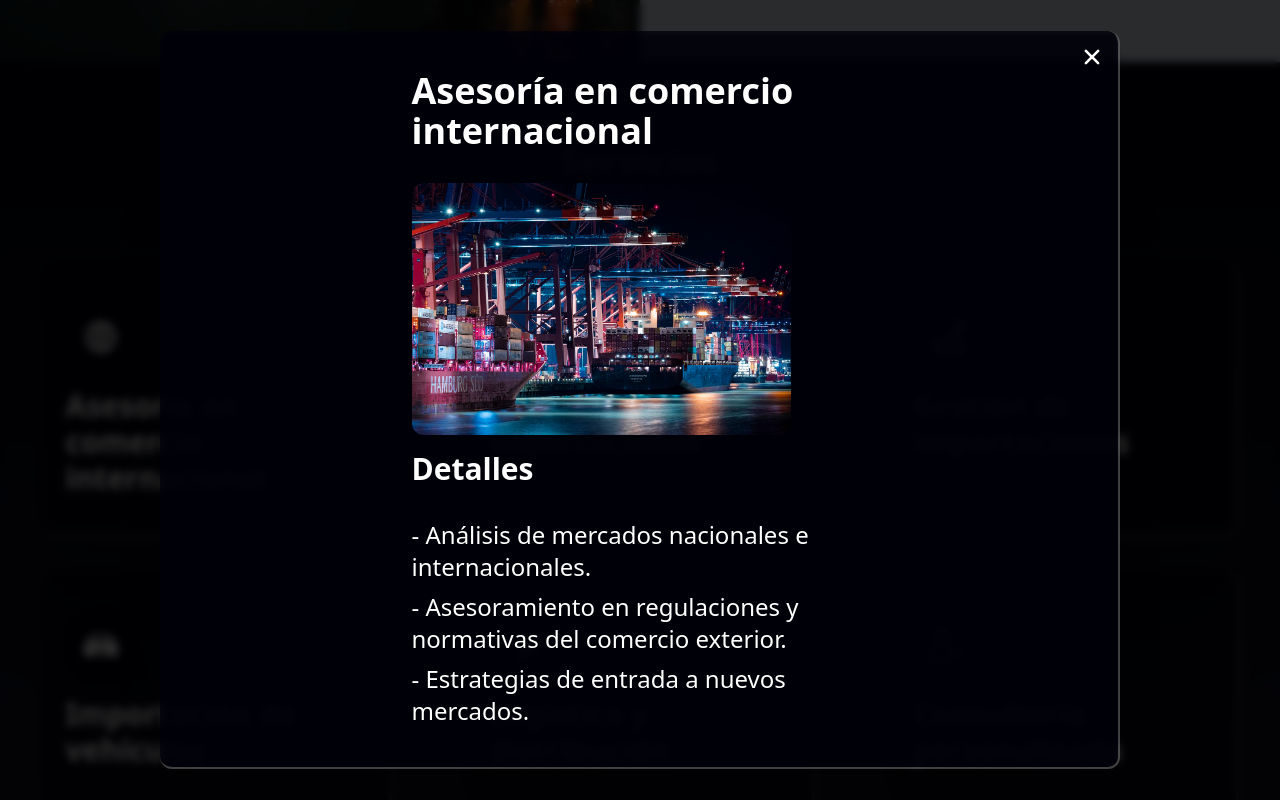
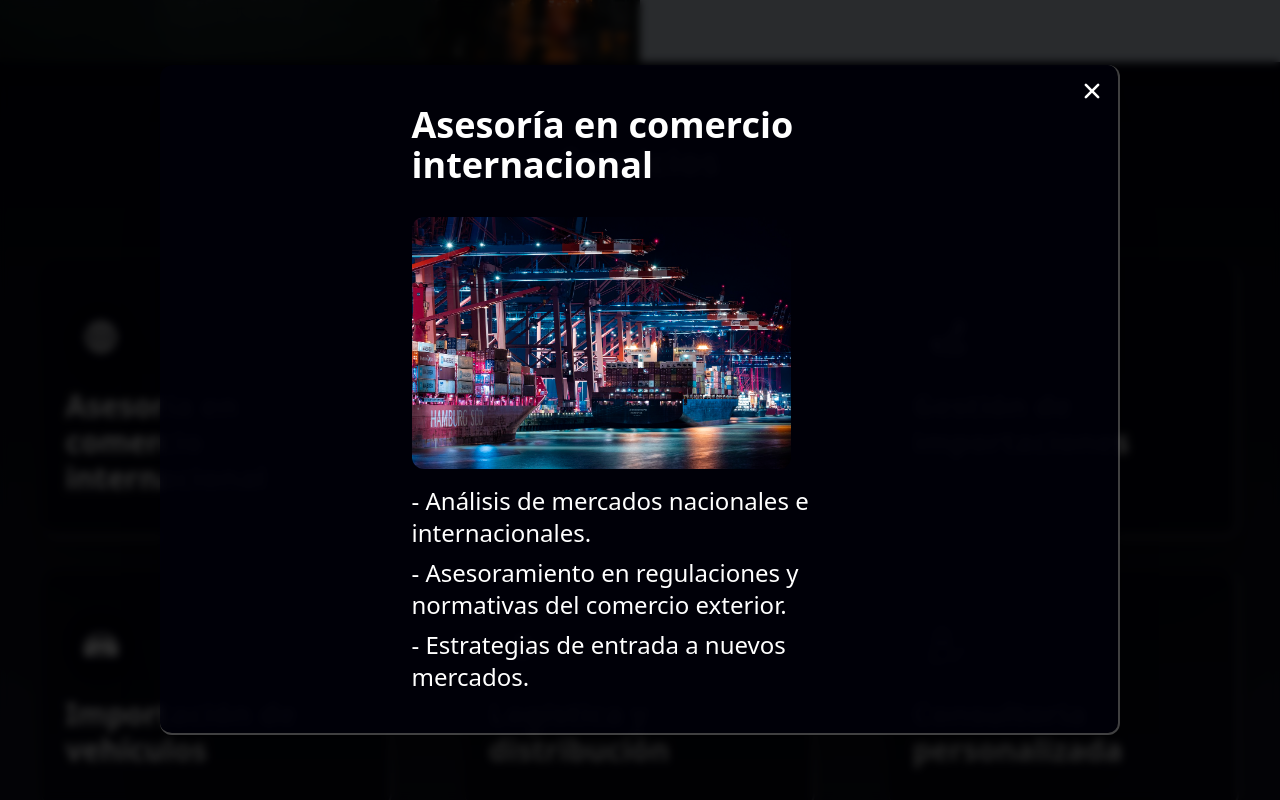
Before and after one commit to jmonto55/blensuz, a React (Vite) app: page / in a window 1280 px wide. Both pictures are taken after a click on the element "Asesoría en comercio internacional". Shown: the part 2224-3024 px from the top of the page. Built offline with nearby package versions, Linux system fonts and the light colour scheme.

Commit message:
Fix cosmetic issues

```diff
--- a/src/App.jsx
+++ b/src/App.jsx
@@ -74,7 +74,7 @@ const App = () => {
         <section id="" className="relative w-full bg-slate-300">
           <div className="w-full flex justify-center">
             <img src={boat} alt="Hero" className="hidden md:block w-1/2 object-cover " />
-            <div className="px-10 flex flex-col justify-evenly text-center md:w-1/2 tracking-wider leading-relaxed">
+            <div className="px-5 sm:px-10 flex flex-col justify-evenly text-center md:w-1/2 tracking-wider leading-relaxed">
               <div>
                 <h3 className="font-bold text-3xl mt-14 mb-4">Misión</h3>
                 <p className=" text-xl">
@@ -98,7 +98,7 @@ const App = () => {
                 <img src={modalData.picture} alt="Service" className="w-5/6 rounded-xl" />
               </div>
               <div className="flex flex-col w-1/2 min-w-[350px] max-w-[500px]">
-                <h3 className="font-bold text-3xl mb-8">Detalles</h3>
+                <h3 className="font-bold text-3xl mb-6 hidden 2xl:block">Detalles</h3>
                 <ul className="text-xl sm:text-2xl flex flex-col gap-2">
                   {modalData.perks.map((perk, index) => (
                     <li key={index}>- {perk}.</li>
@@ -172,7 +172,7 @@ const App = () => {
             </div>
             <div>
               <div className="mb-8 flex flex-col items-center gap-2 font-bold">
-                <p className="text-center text-2xl">
+                <p className="text-center text-2xl mt-10">
                   ¿Tienes alguna duda o inquietud? ¡Contáctanos!
                 </p>
                 <p className="text-center text-2xl">
@@ -180,9 +180,9 @@ const App = () => {
                 </p>
               </div>
               <form className="flex flex-col items-center gap-4">
-                <input type="text" placeholder="Nombre" className="w-[400px] p-4 bg-[#00010e] text-white rounded-xl" />
-                <textarea placeholder="Mensaje" className="w-[400px] h-[200px] p-4 bg-[#00010e] text-white rounded-xl" />
-                <button className="w-[400px] p-4 bg-[#00010e] text-white rounded-xl">Enviar</button>
+                <input type="text" placeholder="Nombre" className="w-[360px] p-4 bg-[#00010e] text-white rounded-xl" />
+                <textarea placeholder="Mensaje" className="w-[360px] h-[200px] p-4 bg-[#00010e] text-white rounded-xl" />
+                <button className="w-[360px] p-4 bg-[#00010e] text-white rounded-xl">Enviar</button>
               </form>
             </div>
           </div>
--- a/src/components/Modal.jsx
+++ b/src/components/Modal.jsx
@@ -9,7 +9,7 @@ const Modal = ({ children, open, onClose }) => {
       className={`backdrop-blur-sm z-40 fixed inset-0 flex justify-center items-center transition-colors ${open ? "visible bg-black/80" : "invisible"}`}
     >
       <div
-        className={`rounded-xl shadow p-6 transition-all ${open ? "scale-100 opacity-100" : "scale-125 opacity-0"} border-2 border-t-0 border-l-0 border-white/25 w-3/4 min-w-[390px] max-w-[1500px] bg-clip-padding backdrop-filter backdrop-blur-sm bg-opacity-60 py-10 px-6 text-center rounded-2xl bg-[#00010e] shadow-[0_2.8px_2.2px_rgba(0,_0,_0,_0.034),_0_6.7px_5.3px_rgba(0,_0,_0,_0.048),_0_12.5px_10px_rgba(0,_0,_0,_0.06),_0_22.3px_17.9px_rgba(0,_0,_0,_0.072),_0_41.8px_33.4px_rgba(0,_0,_0,_0.086),_0_100px_80px_rgba(0,_0,_0,_0.12)] text-white`}
+        className={`rounded-xl shadow p-6 transition-all ${open ? "scale-100 opacity-100" : "scale-125 opacity-0"} border-2 border-t-0 border-l-0 border-white/25 w-3/4 min-w-[370px] max-w-[1500px] bg-clip-padding backdrop-filter backdrop-blur-sm bg-opacity-60 py-10 px-2 sm:px-6 text-center rounded-2xl bg-[#00010e] shadow-[0_2.8px_2.2px_rgba(0,_0,_0,_0.034),_0_6.7px_5.3px_rgba(0,_0,_0,_0.048),_0_12.5px_10px_rgba(0,_0,_0,_0.06),_0_22.3px_17.9px_rgba(0,_0,_0,_0.072),_0_41.8px_33.4px_rgba(0,_0,_0,_0.086),_0_100px_80px_rgba(0,_0,_0,_0.12)] text-white`}
         onClick={e => e.stopPropagation()}
       >
         <IoClose onClick={onClose} className="absolute top-2 right-2 p-1 text-4xl cursor-pointer" />
```
